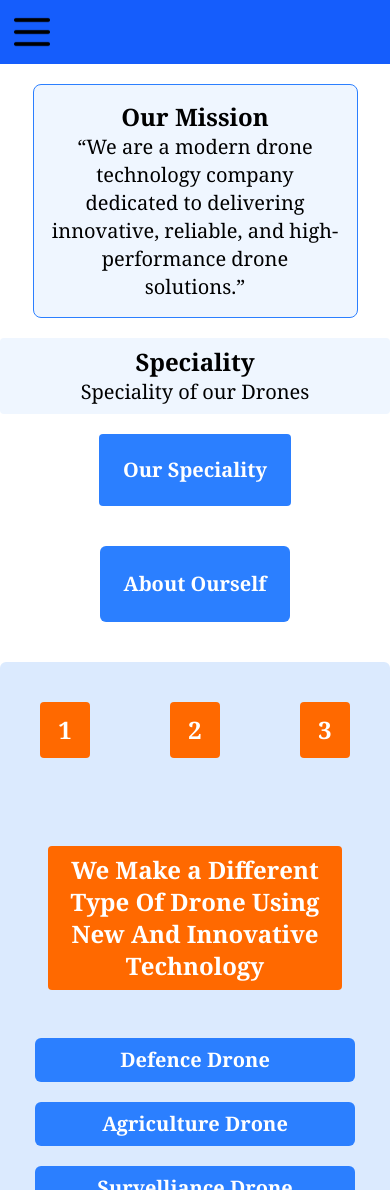
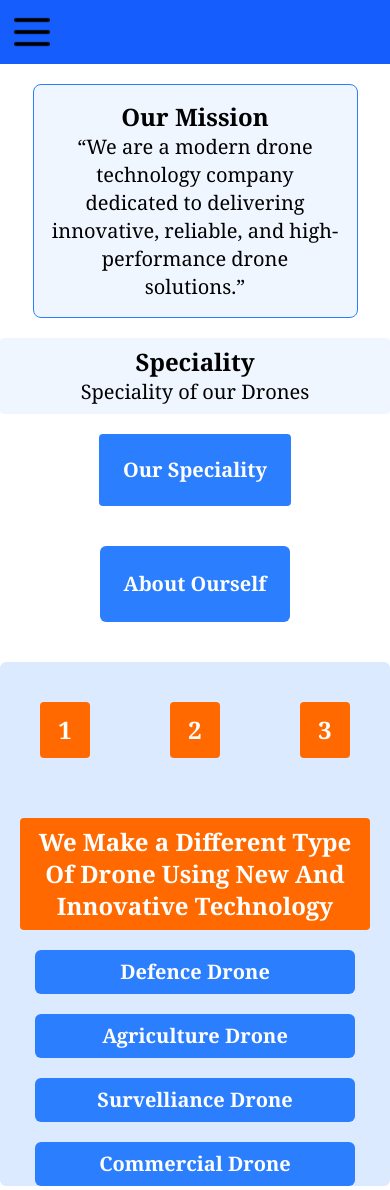
Before and after one commit to KrushnaBarhate03/React-Project, a React (Vite) app: page /about in a window 390 px wide. Shown: the top 1190 px of the page. Built offline with nearby package versions, Linux system fonts and the light colour scheme.

Commit message:
about ui design

```diff
--- a/src/views/About.jsx
+++ b/src/views/About.jsx
@@ -39,9 +39,9 @@ function About() {
           <button className="bg-orange-500 rounded-sm text-white m-10 flex justify-center items-center font-serif font-bold text-center sm:w-24 sm:h-24 w-14 h-14 text-2xl sm:text-6xl "onClick={()=>setShow(3)}>3</button>
         </div>
         {Show===1 && (
-          <div className=''>
+          <div>
 
-            <h3 className="m-12 font-serif text-center font-bold text-2xl bg-orange-500 p-2 rounded-sm text-white ">We Make a Different Type Of Drone Using New And Innovative Technology </h3>
+            <h3 className="sm:m-12 m-5 font-serif text-center font-bold text-2xl bg-orange-500 p-2 rounded-sm text-white ">We Make a Different Type Of Drone Using New And Innovative Technology </h3>
             <h3 className=" font-bold font-serif mx-auto text-xl text-white text-center bg-blue-500 w-80 m-5 p-2 rounded-md">Defence Drone</h3>
             <h3 className=" font-serif font-bold mx-auto text-xl text-white text-center bg-blue-500 w-80 m-5 p-2 rounded-md">Agriculture Drone</h3>
             <h3 className=" font-bold mx-auto text-xl text-white text-center bg-blue-500 w-80 m-5 p-2 rounded-md font-serif">Survelliance Drone</h3>
```
